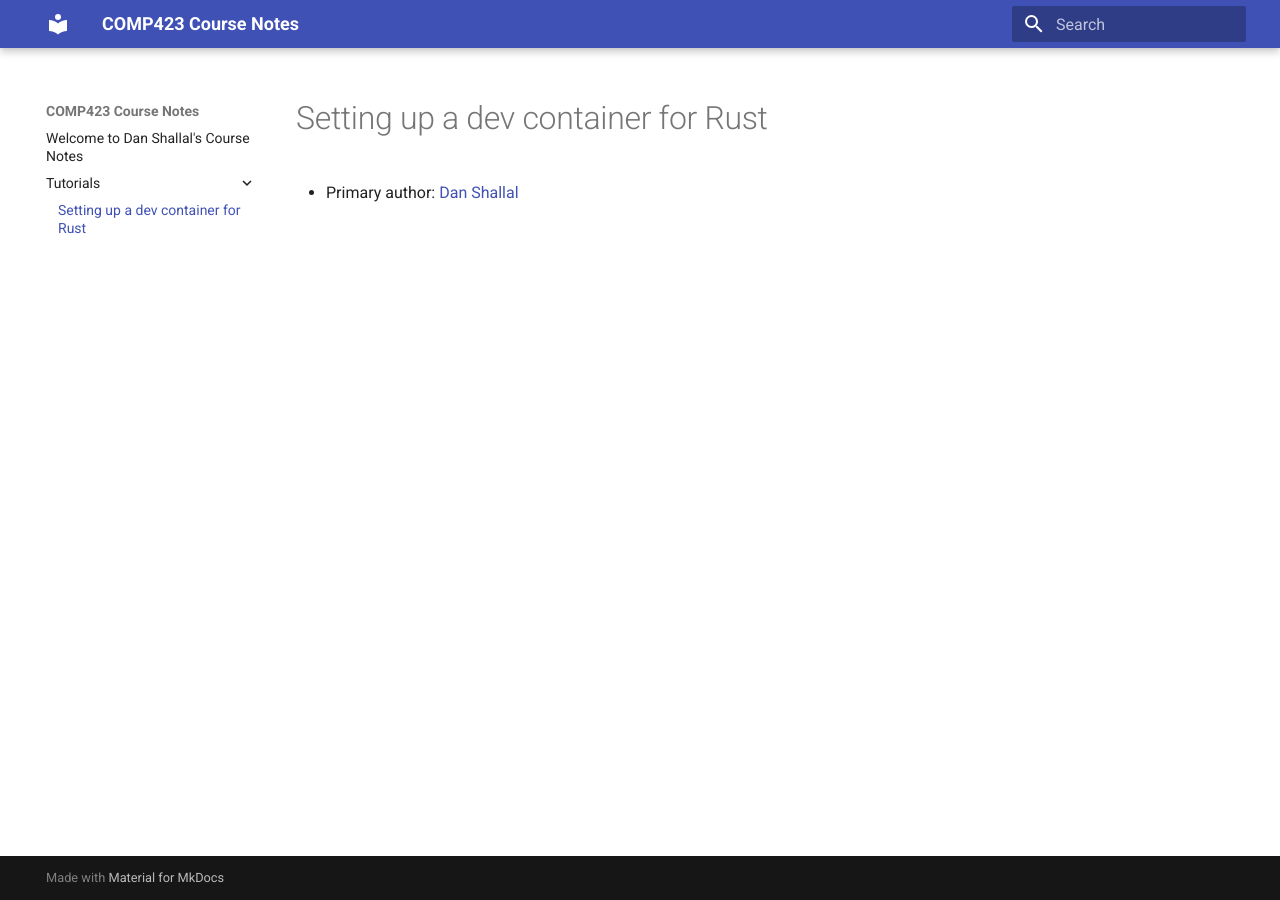
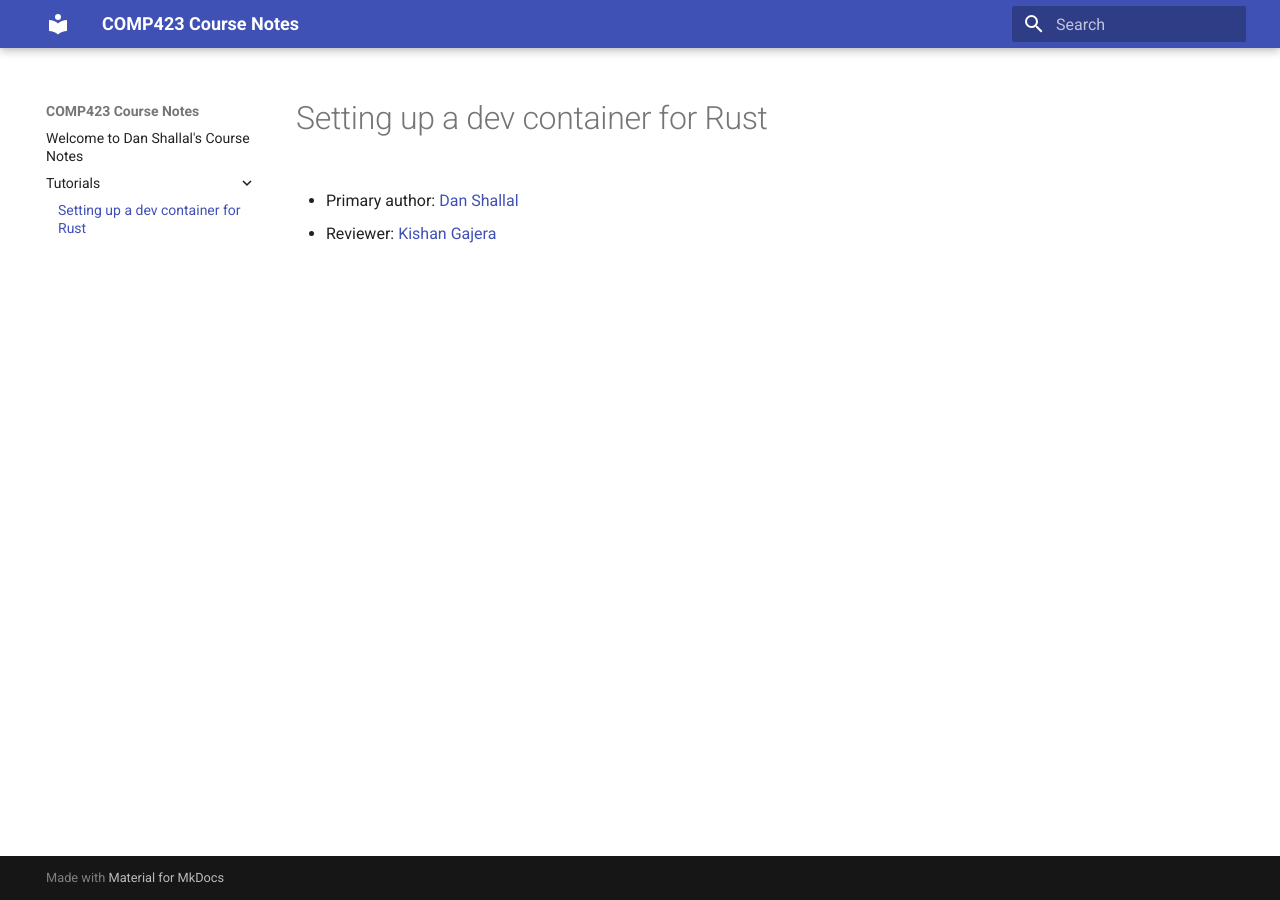
Before and after one commit to dshallal/comp423-course-notes, an MkDocs documentation site: the page built from docs/tutorials/rust-setup.md, in a window 1280 px wide. Built offline with MkDocs 1.6.1 and Material for MkDocs 9.7.7, drawn with Linux system fonts in a browser that asks for light colours.

Commit message:
Added Reviewer

```diff
--- a/docs/tutorials/rust-setup.md
+++ b/docs/tutorials/rust-setup.md
@@ -1,3 +1,5 @@
 # Setting up a dev container for Rust
 
 * Primary author: [Dan Shallal](https://github.com/dshallal)
+
+* Reviewer: [Kishan Gajera](https://github.com/gajekish)
```
